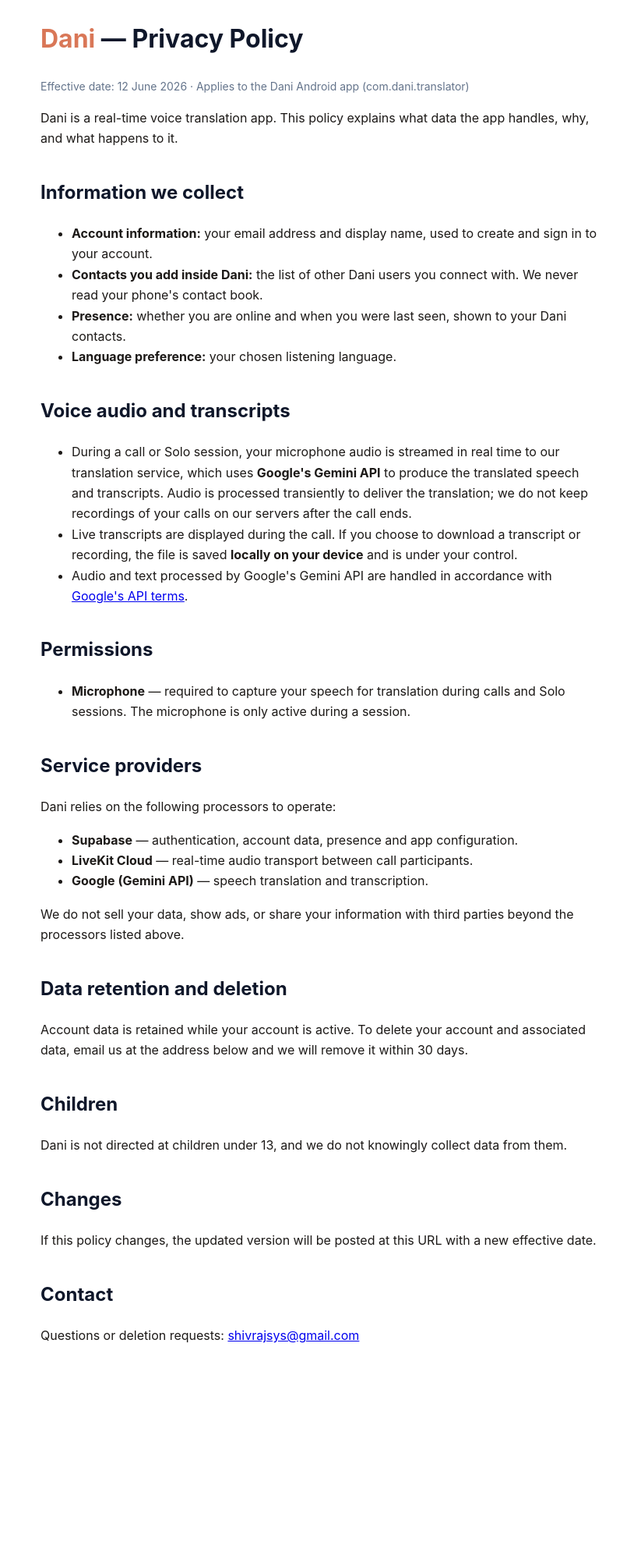
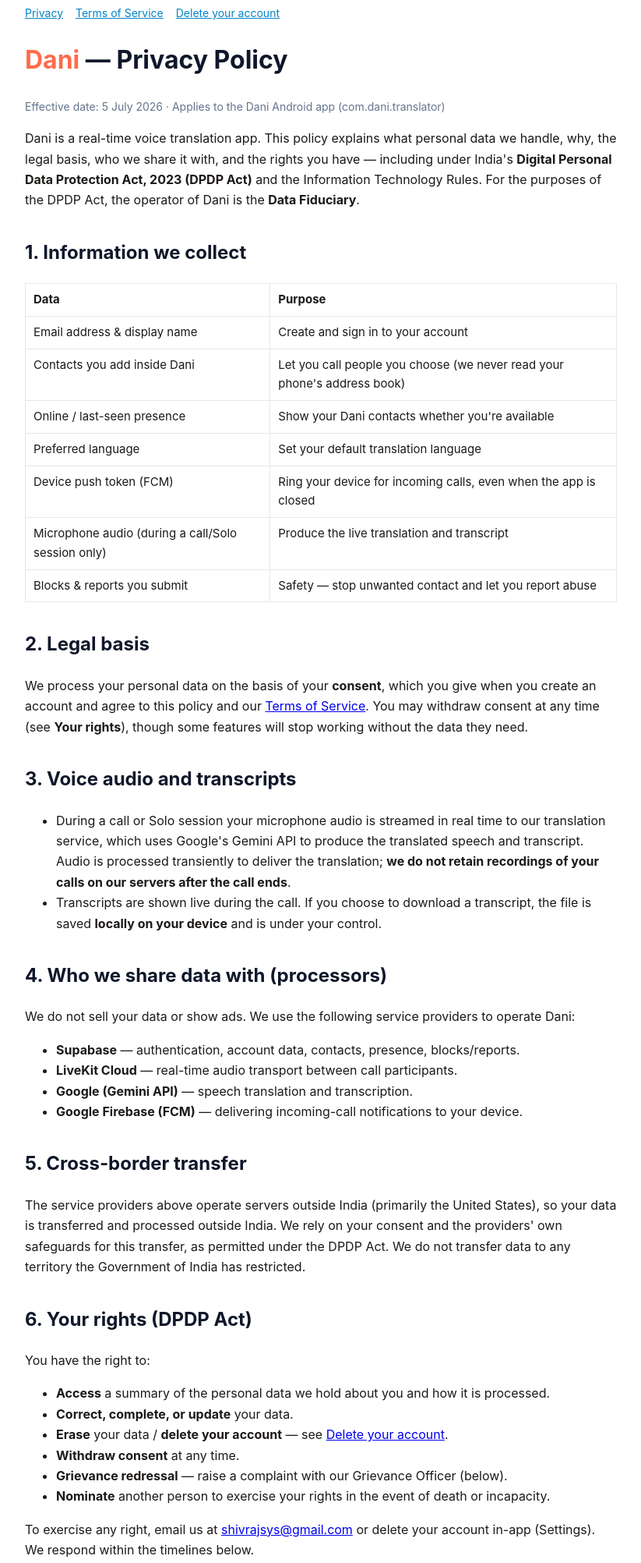
Before and after one commit to shivaraj-arch/dani-privacy, a plain HTML site: page index.html in a window 1280 px wide. Shown: the part 29-2033 px from the top of the page at 78% size, without its empty margins (228-1051 px from the left). Before the commit the page ends 1850 px from the top, so only its background shows below. Drawn offline with Linux system fonts and the light colour scheme.

Commit message:
DPDP Act 2023 + IT Rules compliance: update privacy policy, add Terms of Service and account-deletion pages

```diff
--- a/index.html
+++ b/index.html
@@ -5,72 +5,113 @@
 <meta name="viewport" content="width=device-width, initial-scale=1">
 <title>Dani — Privacy Policy</title>
 <style>
-  body { font-family: -apple-system, 'Segoe UI', Roboto, sans-serif; max-width: 720px;
+  body { font-family: -apple-system, 'Segoe UI', Roboto, sans-serif; max-width: 760px;
          margin: 0 auto; padding: 32px 20px 80px; color: #1c1917; line-height: 1.65; }
-  h1 { color: #0f172a; } h2 { color: #0f172a; margin-top: 36px; }
-  .brand { color: #D97757; font-weight: 700; }
+  h1 { color: #0f172a; } h2 { color: #0f172a; margin-top: 34px; }
+  .brand { color: #FF6B4A; font-weight: 700; }
   .updated { color: #64748b; font-size: 14px; }
+  nav a { color:#0284c7; margin-right:16px; font-size:14px; }
+  table { border-collapse: collapse; width: 100%; margin: 8px 0; }
+  td, th { border: 1px solid #e2e8f0; padding: 8px 10px; text-align: left; vertical-align: top; font-size: 15px; }
+  code { background:#f1f5f9; padding:1px 5px; border-radius:4px; }
 </style>
 </head>
 <body>
+<nav><a href="index.html">Privacy</a><a href="terms.html">Terms of Service</a><a href="delete-account.html">Delete your account</a></nav>
 <h1><span class="brand">Dani</span> — Privacy Policy</h1>
-<p class="updated">Effective date: 12 June 2026 · Applies to the Dani Android app (com.dani.translator)</p>
+<p class="updated">Effective date: 5 July 2026 · Applies to the Dani Android app (com.dani.translator)</p>
 
-<p>Dani is a real-time voice translation app. This policy explains what data the app
-handles, why, and what happens to it.</p>
+<p>Dani is a real-time voice translation app. This policy explains what personal data we
+handle, why, the legal basis, who we share it with, and the rights you have — including under
+India's <b>Digital Personal Data Protection Act, 2023 (DPDP Act)</b> and the Information
+Technology Rules. For the purposes of the DPDP Act, the operator of Dani is the
+<b>Data Fiduciary</b>.</p>
 
-<h2>Information we collect</h2>
+<h2>1. Information we collect</h2>
+<table>
+  <tr><th>Data</th><th>Purpose</th></tr>
+  <tr><td>Email address &amp; display name</td><td>Create and sign in to your account</td></tr>
+  <tr><td>Contacts you add inside Dani</td><td>Let you call people you choose (we never read your phone's address book)</td></tr>
+  <tr><td>Online / last-seen presence</td><td>Show your Dani contacts whether you're available</td></tr>
+  <tr><td>Preferred language</td><td>Set your default translation language</td></tr>
+  <tr><td>Device push token (FCM)</td><td>Ring your device for incoming calls, even when the app is closed</td></tr>
+  <tr><td>Microphone audio (during a call/Solo session only)</td><td>Produce the live translation and transcript</td></tr>
+  <tr><td>Blocks &amp; reports you submit</td><td>Safety — stop unwanted contact and let you report abuse</td></tr>
+</table>
+
+<h2>2. Legal basis</h2>
+<p>We process your personal data on the basis of your <b>consent</b>, which you give when you
+create an account and agree to this policy and our <a href="terms.html">Terms of Service</a>.
+You may withdraw consent at any time (see <b>Your rights</b>), though some features will stop
+working without the data they need.</p>
+
+<h2>3. Voice audio and transcripts</h2>
 <ul>
-  <li><b>Account information:</b> your email address and display name, used to create and
-      sign in to your account.</li>
-  <li><b>Contacts you add inside Dani:</b> the list of other Dani users you connect with.
-      We never read your phone's contact book.</li>
-  <li><b>Presence:</b> whether you are online and when you were last seen, shown to your
-      Dani contacts.</li>
-  <li><b>Language preference:</b> your chosen listening language.</li>
+  <li>During a call or Solo session your microphone audio is streamed in real time to our
+      translation service, which uses Google's Gemini API to produce the translated speech and
+      transcript. Audio is processed transiently to deliver the translation; <b>we do not retain
+      recordings of your calls on our servers after the call ends</b>.</li>
+  <li>Transcripts are shown live during the call. If you choose to download a transcript, the
+      file is saved <b>locally on your device</b> and is under your control.</li>
 </ul>
 
-<h2>Voice audio and transcripts</h2>
+<h2>4. Who we share data with (processors)</h2>
+<p>We do not sell your data or show ads. We use the following service providers to operate Dani:</p>
 <ul>
-  <li>During a call or Solo session, your microphone audio is streamed in real time to our
-      translation service, which uses <b>Google's Gemini API</b> to produce the translated
-      speech and transcripts. Audio is processed transiently to deliver the translation;
-      we do not keep recordings of your calls on our servers after the call ends.</li>
-  <li>Live transcripts are displayed during the call. If you choose to download a
-      transcript or recording, the file is saved <b>locally on your device</b> and is under
-      your control.</li>
-  <li>Audio and text processed by Google's Gemini API are handled in accordance with
-      <a href="https://ai.google.dev/gemini-api/terms">Google's API terms</a>.</li>
+  <li><b>Supabase</b> — authentication, account data, contacts, presence, blocks/reports.</li>
+  <li><b>LiveKit Cloud</b> — real-time audio transport between call participants.</li>
+  <li><b>Google (Gemini API)</b> — speech translation and transcription.</li>
+  <li><b>Google Firebase (FCM)</b> — delivering incoming-call notifications to your device.</li>
 </ul>
 
-<h2>Permissions</h2>
+<h2>5. Cross-border transfer</h2>
+<p>The service providers above operate servers outside India (primarily the United States), so
+your data is transferred and processed outside India. We rely on your consent and the providers'
+own safeguards for this transfer, as permitted under the DPDP Act. We do not transfer data to any
+territory the Government of India has restricted.</p>
+
+<h2>6. Your rights (DPDP Act)</h2>
+<p>You have the right to:</p>
 <ul>
-  <li><b>Microphone</b> — required to capture your speech for translation during calls and
-      Solo sessions. The microphone is only active during a session.</li>
+  <li><b>Access</b> a summary of the personal data we hold about you and how it is processed.</li>
+  <li><b>Correct, complete, or update</b> your data.</li>
+  <li><b>Erase</b> your data / <b>delete your account</b> — see
+      <a href="delete-account.html">Delete your account</a>.</li>
+  <li><b>Withdraw consent</b> at any time.</li>
+  <li><b>Grievance redressal</b> — raise a complaint with our Grievance Officer (below).</li>
+  <li><b>Nominate</b> another person to exercise your rights in the event of death or incapacity.</li>
 </ul>
+<p>To exercise any right, email us at <a href="mailto:shivrajsys@gmail.com">shivrajsys@gmail.com</a>
+or delete your account in-app (Settings). We respond within the timelines below.</p>
 
-<h2>Service providers</h2>
-<p>Dani relies on the following processors to operate:</p>
+<h2>7. Data retention</h2>
+<p>Account data is retained while your account is active. When you delete your account, or when
+the purpose is served, we erase your personal data within <b>30 days</b>, except where retention
+is required by law.</p>
+
+<h2>8. Children</h2>
+<p>Dani is intended for users <b>18 years and older</b>. We do not knowingly collect personal
+data from anyone under 18. If you believe a minor has provided data, contact us and we will
+delete it.</p>
+
+<h2>9. Data breach</h2>
+<p>In the event of a personal data breach, we will notify the Data Protection Board of India and
+affected users as required under the DPDP Act.</p>
+
+<h2>10. Grievance Officer</h2>
+<p>In accordance with the DPDP Act and the Information Technology Rules, the Grievance Officer for
+Dani is:</p>
 <ul>
-  <li><b>Supabase</b> — authentication, account data, presence and app configuration.</li>
-  <li><b>LiveKit Cloud</b> — real-time audio transport between call participants.</li>
-  <li><b>Google (Gemini API)</b> — speech translation and transcription.</li>
+  <li><b>Name:</b> Shivaraj</li>
+  <li><b>Email:</b> <a href="mailto:shivrajsys@gmail.com">shivrajsys@gmail.com</a></li>
 </ul>
-<p>We do not sell your data, show ads, or share your information with third parties beyond
-the processors listed above.</p>
+<p>We acknowledge complaints within <b>24 hours</b> and aim to resolve them within
+<b>15 days</b>.</p>
 
-<h2>Data retention and deletion</h2>
-<p>Account data is retained while your account is active. To delete your account and
-associated data, email us at the address below and we will remove it within 30 days.</p>
+<h2>11. Changes</h2>
+<p>If this policy changes, the updated version will be posted here with a new effective date.</p>
 
-<h2>Children</h2>
-<p>Dani is not directed at children under 13, and we do not knowingly collect data from them.</p>
-
-<h2>Changes</h2>
-<p>If this policy changes, the updated version will be posted at this URL with a new
-effective date.</p>
-
-<h2>Contact</h2>
-<p>Questions or deletion requests: <a href="mailto:shivrajsys@gmail.com">shivrajsys@gmail.com</a></p>
+<h2>12. Contact</h2>
+<p>Questions or requests: <a href="mailto:shivrajsys@gmail.com">shivrajsys@gmail.com</a></p>
 </body>
 </html>
```
Also changed, not shown: delete-account.html (added, +55 -0 lines), terms.html (added, +78 -0 lines).
